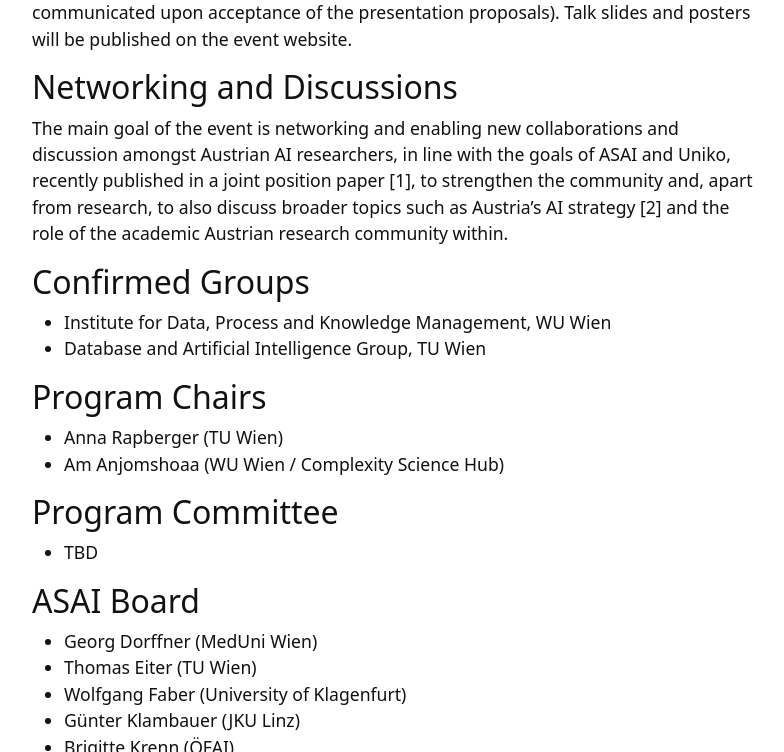
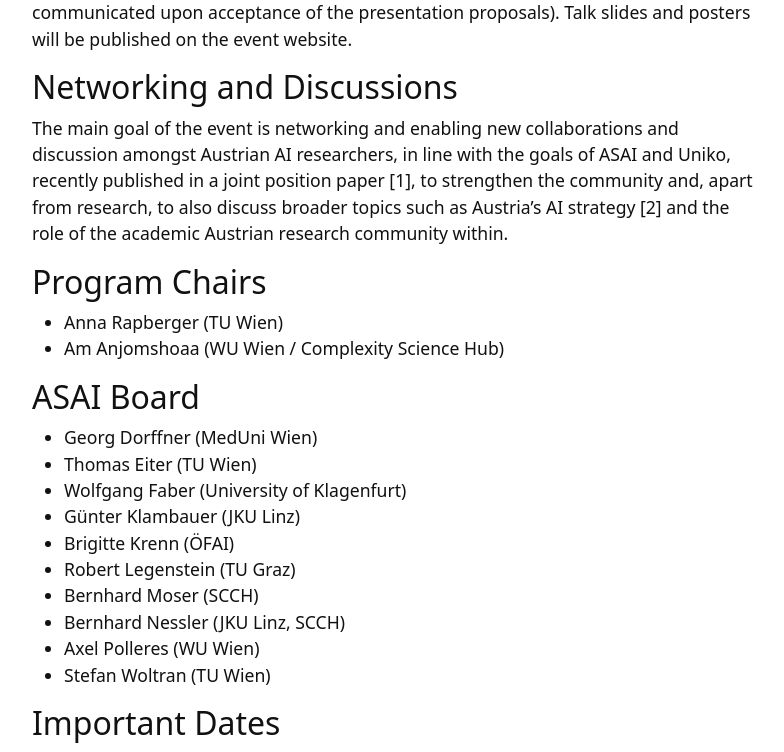
Before and after one commit to anjomshoaa/asai-ne-2023, a Jekyll site: the page built from content/0-call.md, in a window 1280 px wide and 900 px high, scrolled down 892 px, cut to the strip 0-752 px from the top of the window. Shown: the whole strip, without its empty margins (245-1029 px from the left). Built offline with Jekyll 4.4.1, drawn with Linux system fonts in a browser that asks for light colours.

Commit message:
Call page updated.

```diff
--- a/content/0-call.md
+++ b/content/0-call.md
@@ -31,17 +31,9 @@ As a presenter you are invited to bring a poster with details about your researc
 The main goal of the event is networking and enabling new collaborations and discussion amongst Austrian AI researchers, in line with the goals of ASAI and Uniko, recently published in a joint position paper [1], to strengthen the community and, apart from research, to also discuss broader topics such as Austria’s AI strategy [2] and the role of the academic Austrian research community within.
 
 
-## Confirmed Groups
-- Institute for Data, Process and Knowledge Management, WU Wien
-- Database and Artificial Intelligence Group, TU Wien
-
-
 ## Program Chairs
 - Anna Rapberger (TU Wien)
 - Am Anjomshoaa (WU Wien / Complexity Science Hub)
-
-## Program Committee
-- TBD
 
 ## ASAI Board
 - Georg Dorffner (MedUni Wien)
```
